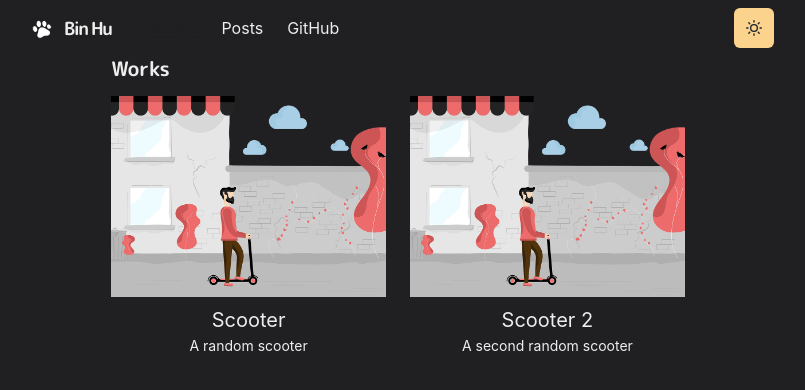
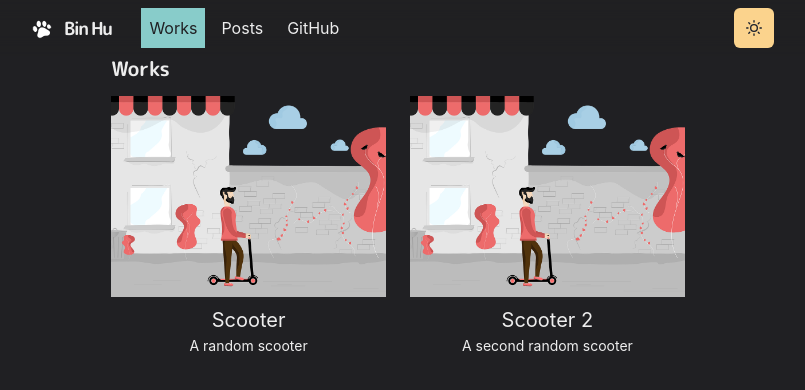
Before and after one commit to elithrade/elithrade-homepage, a Next.js app: page /works in a window 1280 px wide. Shown: the top 390 px of the page, without its empty margins (242-1047 px from the left). Built offline with nearby package versions, Linux system fonts and the light colour scheme.

Commit message:
feat/ fix background color typo

```diff
--- a/components/navbar.js
+++ b/components/navbar.js
@@ -15,15 +15,17 @@ import {
 } from '@chakra-ui/react'
 import { HamburgerIcon } from '@chakra-ui/icons'
 import ThemeToggleButton from './theme-toggle-button'
+import { NextLink } from 'next/link'
 
 const LinkItem = ({ href, path, children }) => {
   const active = path === href
   const inactiveColor = useColorModeValue('gray200', 'whiteAlpha.900')
   return (
     <Link
+      as={NextLink}
       href={href}
       p={2}
-      bg={active ? 'glassTeal' : undefined}
+      bg={active ? 'grassTeal' : undefined}
       color={active ? '#202023' : inactiveColor}
     >
       {children}
```
